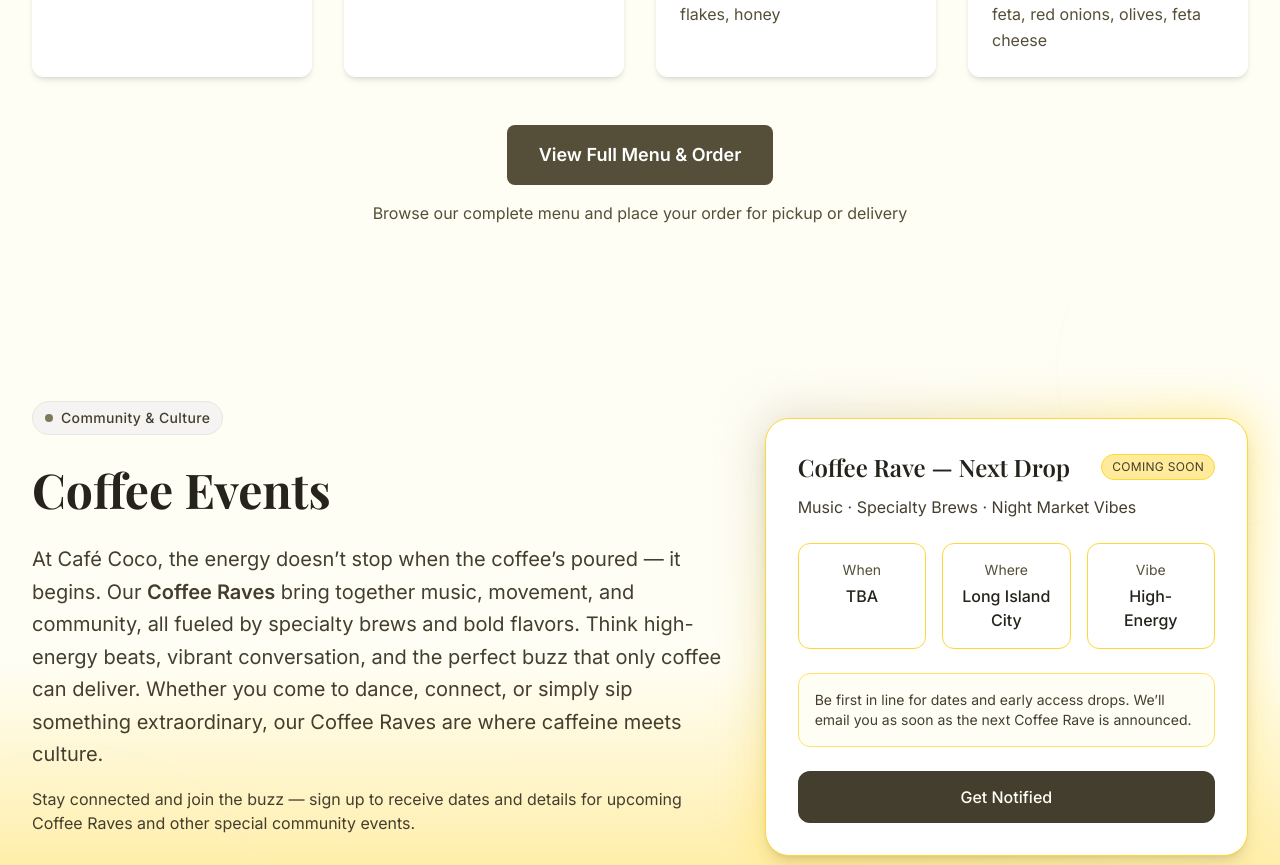
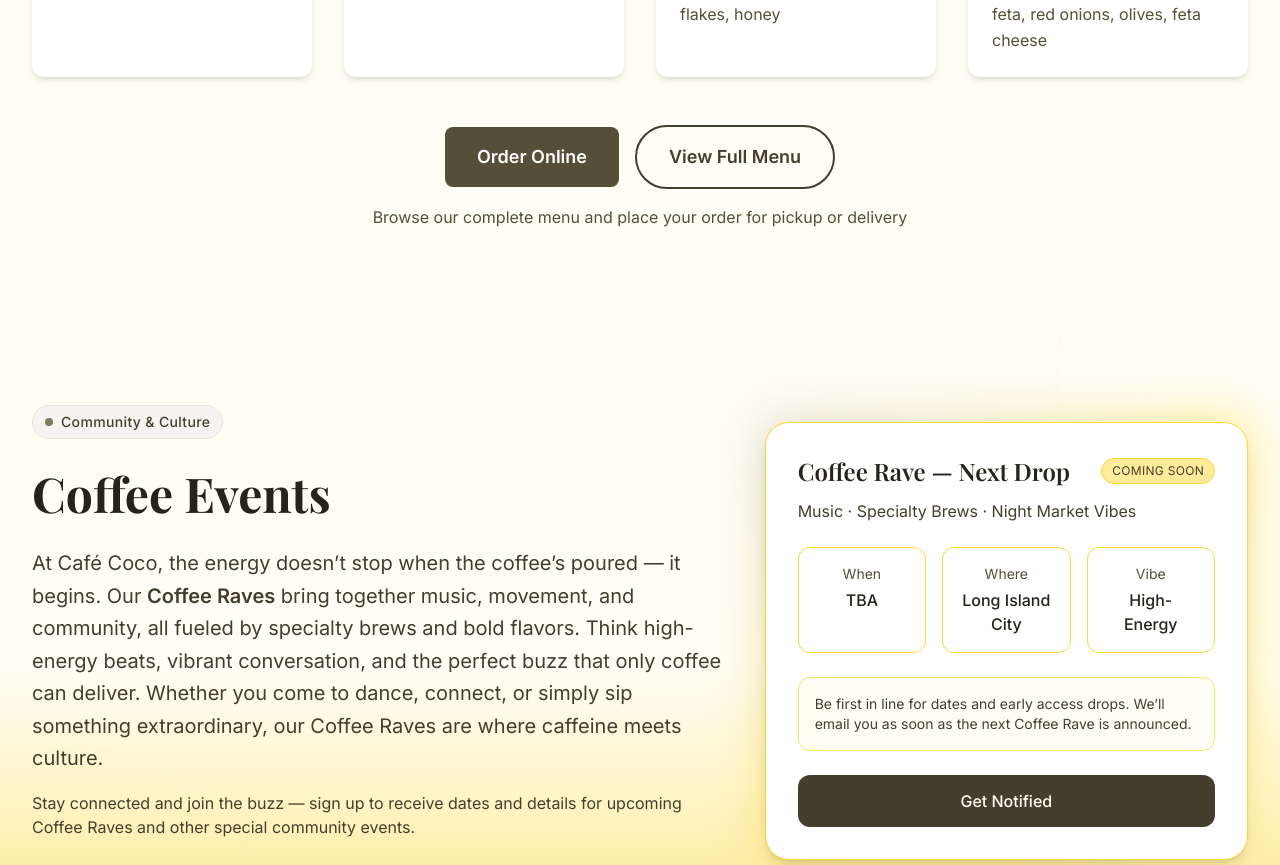
Before and after one commit to gparedesg/cafe-coco, a Next.js app: page / in a window 1280 px wide. Shown: the part 1403-2268 px from the top of the page. Built offline with nearby package versions, Linux system fonts and the light colour scheme; a web font is replaced by a local one.

Commit message:
Add two different CTAs for menu

```diff
--- a/src/app/page.tsx
+++ b/src/app/page.tsx
@@ -2,6 +2,7 @@ import Hero from '@/components/Hero'
 import MenuItemCard from '@/components/MenuItemCard'
 import LocationCard from '@/components/LocationCard'
 import OrderButton from '@/components/OrderButton'
+import Link from 'next/link'
 import { featuredItems } from '@/lib/menu-data'
 
 export default function Home() {
@@ -33,7 +34,15 @@ export default function Home() {
           </div>
 
           <div className="text-center">
-            <OrderButton size="lg" text="View Full Menu & Order" />
+            <div className="flex flex-col sm:flex-row gap-4 justify-center items-center mb-4">
+              <OrderButton size="lg" text="Order Online" />
+              <Link
+                href="/menu"
+                className="px-8 py-4 text-lg font-semibold border-2 border-coffee-700 text-coffee-700 hover:bg-coffee-700 hover:text-white rounded-full transition-all duration-200"
+              >
+                View Full Menu
+              </Link>
+            </div>
             <p className="mt-4 text-coffee-600">
               Browse our complete menu and place your order for pickup or delivery
             </p>
```
